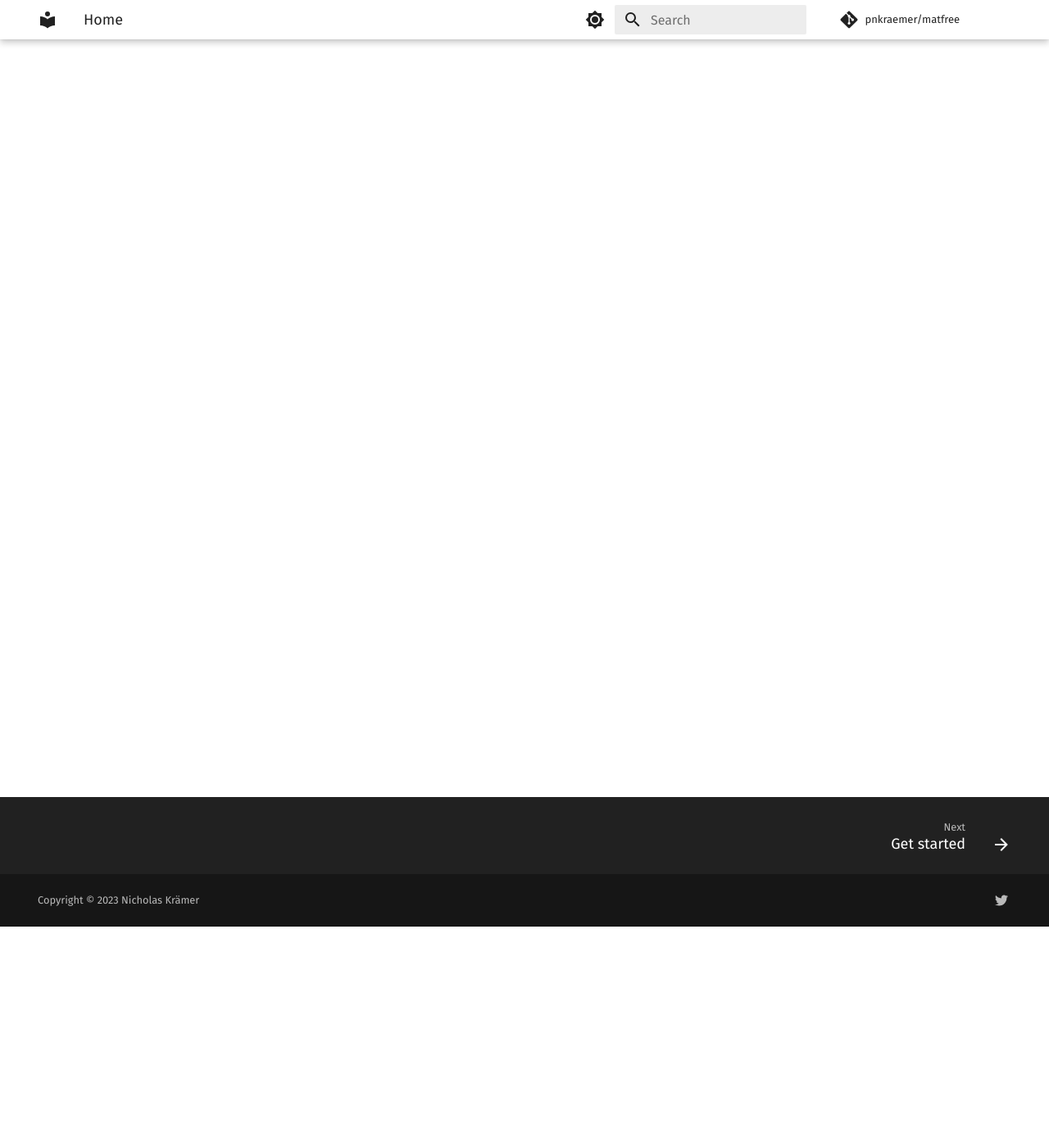
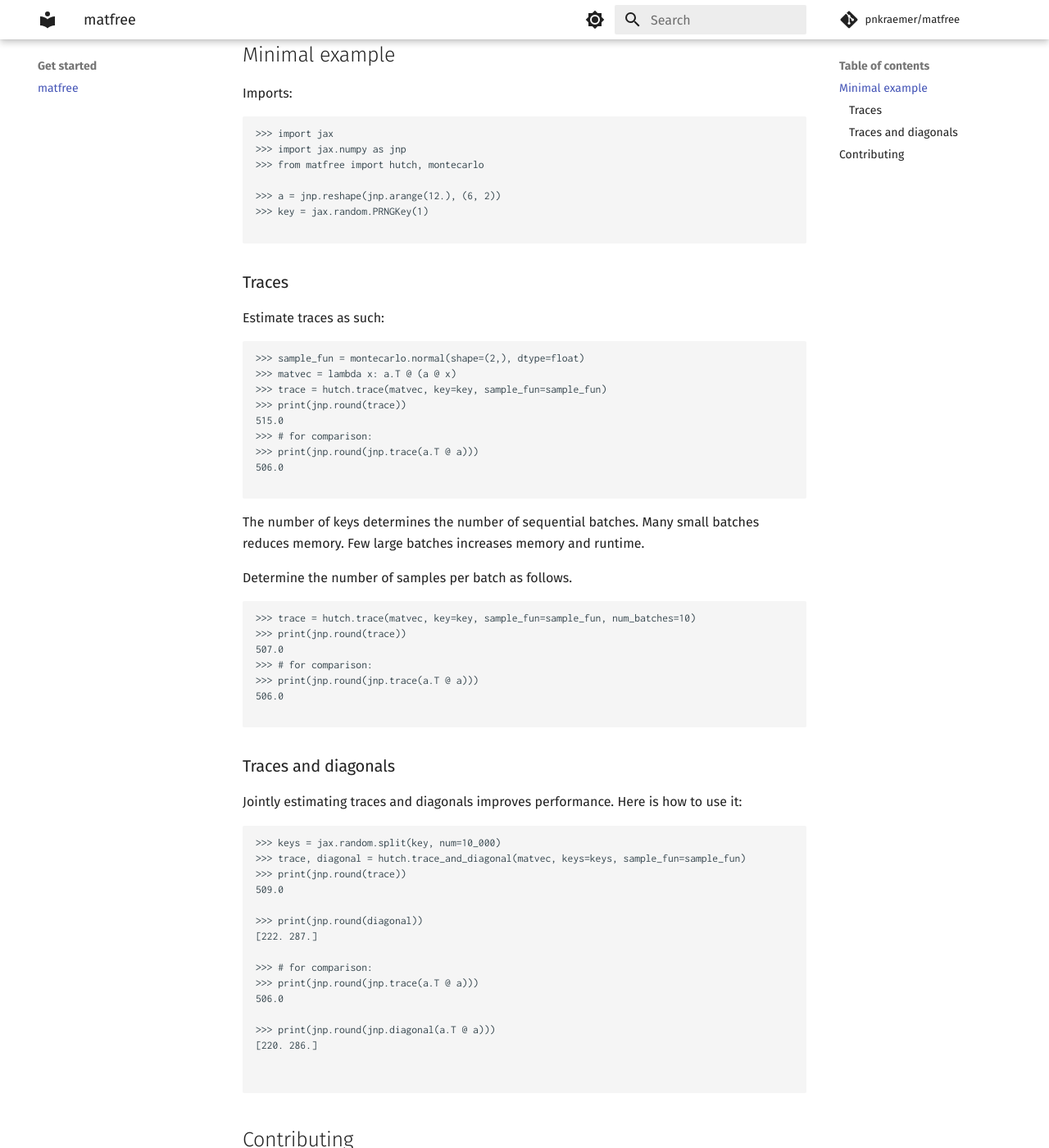
Before and after one commit to pnkraemer/matfree, an MkDocs documentation site: the page built from docs/index.md, in a window 1280 px wide and 1400 px high, scrolled down 270 px. Shown: the whole window at 82% size. Built offline with MkDocs 1.6.1 and Material for MkDocs 9.7.7, drawn with Linux system fonts in a browser that asks for light colours; comment, search, counter and statistics services are not loaded; some of the changed text lies outside the part shown.

Commit message:
README and index.md display the same content (#72)

````diff
--- a/docs/index.md
+++ b/docs/index.md
@@ -1 +1,83 @@
-# Home
+# matfree
+Randomised and deterministic matrix-free methods for trace estimation, matrix functions, and/or matrix factorisations.
+
+
+## Minimal example
+
+Imports:
+```python
+>>> import jax
+>>> import jax.numpy as jnp
+>>> from matfree import hutch, montecarlo
+
+>>> a = jnp.reshape(jnp.arange(12.), (6, 2))
+>>> key = jax.random.PRNGKey(1)
+
+```
+
+### Traces
+
+Estimate traces as such:
+```python
+>>> sample_fun = montecarlo.normal(shape=(2,), dtype=float)
+>>> matvec = lambda x: a.T @ (a @ x)
+>>> trace = hutch.trace(matvec, key=key, sample_fun=sample_fun)
+>>> print(jnp.round(trace))
+515.0
+>>> # for comparison:
+>>> print(jnp.round(jnp.trace(a.T @ a)))
+506.0
+
+```
+The number of keys determines the number of sequential batches.
+Many small batches reduces memory.
+Few large batches increases memory and runtime.
+
+Determine the number of samples per batch as follows.
+
+```python
+>>> trace = hutch.trace(matvec, key=key, sample_fun=sample_fun, num_batches=10)
+>>> print(jnp.round(trace))
+507.0
+>>> # for comparison:
+>>> print(jnp.round(jnp.trace(a.T @ a)))
+506.0
+
+```
+
+### Traces and diagonals
+
+Jointly estimating traces and diagonals improves performance.
+Here is how to use it:
+
+```python
+>>> keys = jax.random.split(key, num=10_000)
+>>> trace, diagonal = hutch.trace_and_diagonal(matvec, keys=keys, sample_fun=sample_fun)
+>>> print(jnp.round(trace))
+509.0
+
+>>> print(jnp.round(diagonal))
+[222. 287.]
+
+>>> # for comparison:
+>>> print(jnp.round(jnp.trace(a.T @ a)))
+506.0
+
+>>> print(jnp.round(jnp.diagonal(a.T @ a)))
+[220. 286.]
+
+
+```
+
+## Contributing
+
+Contributions are absolutely welcome!
+To set up your developer setup, fork the repository, and install all dependencies with `pip install .[full]` or `pip install -e .[full]`.
+From the root of the project, run the tests via `make test`, and check out `make format` and `make lint`.
+There is a pre-commit hook that can be used, too.
+
+When making a pull request, keep in mind the following (rough) guidelines:
+
+* Every PR usually resolves an issue and changes ~10 lines of code (or less)
+* Every PR usually contains a single commit. The commit message is usually very descriptive
+* Every enhancement is usually covered by a test.
--- a/mkdocs.yml
+++ b/mkdocs.yml
@@ -3,8 +3,8 @@ site_name: matfree documentation
 repo_url: https://github.com/pnkraemer/matfree
 repo_name: pnkraemer/matfree
 nav:
-  - index.md
-  - get_started/index.md
+  - Get started:
+    - index.md
   - API documentation:
       - api/montecarlo.md
       - api/decomp.md
````
Also changed, not shown: docs/get_started/index.md (deleted, +0 -1 lines).
